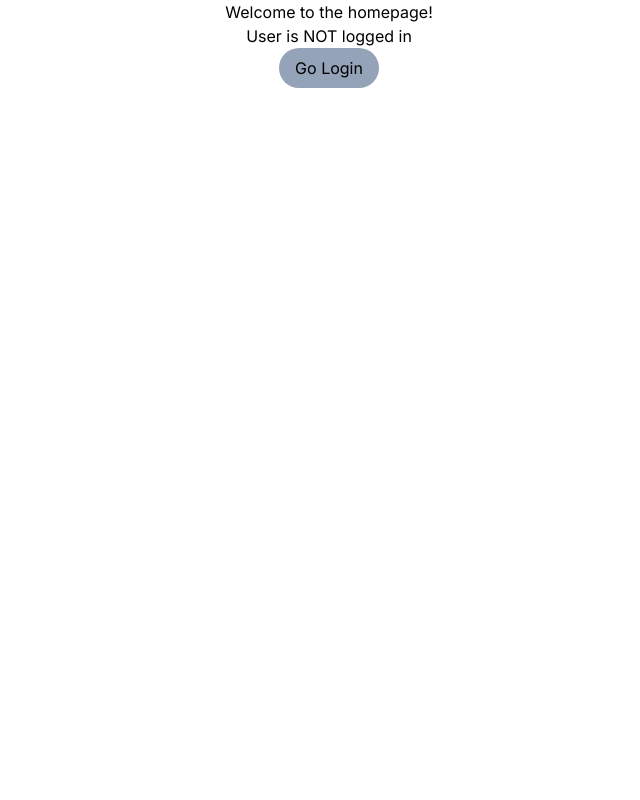
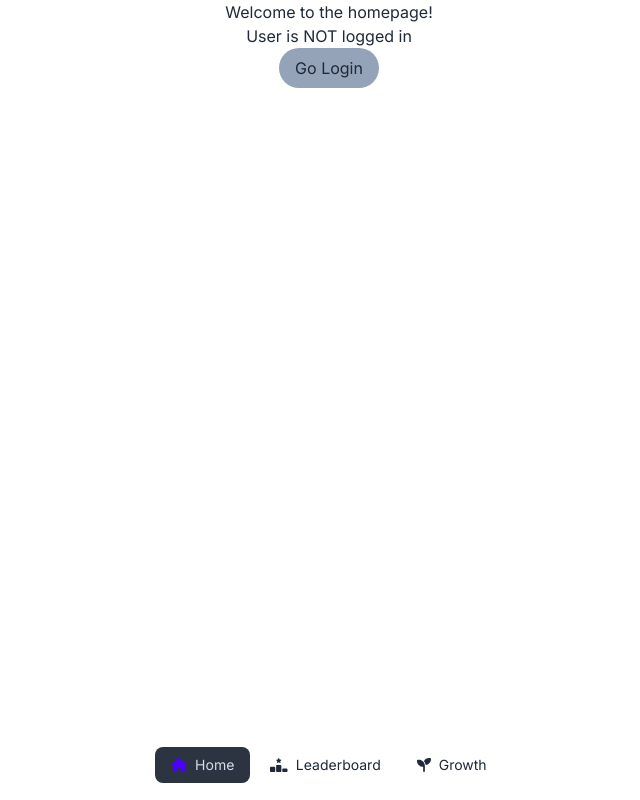
Before and after one commit to rnguyen03/2Fold-AI-Learning-Guide, a Next.js app in the folder hd2/: page / in a window 1280 px wide. Shown: the whole page, without its empty margins (311-951 px from the left). Built offline with nearby package versions, Linux system fonts and the light colour scheme; no server answers.

Commit message:
navigation bar included

```diff
--- a/hd2/package.json
+++ b/hd2/package.json
@@ -9,12 +9,18 @@
     "lint": "next lint"
   },
   "dependencies": {
+    "@fortawesome/fontawesome-svg-core": "^6.5.2",
+    "@fortawesome/free-brands-svg-icons": "^6.5.2",
+    "@fortawesome/free-regular-svg-icons": "^6.5.2",
+    "@fortawesome/free-solid-svg-icons": "^6.5.2",
+    "@fortawesome/react-fontawesome": "^0.2.1",
     "next": "14.2.3",
     "next-auth": "^5.0.0-beta.18",
     "react": "^18",
     "react-dom": "^18"
   },
   "devDependencies": {
+    "daisyui": "^4.11.1",
     "eslint": "^8",
     "eslint-config-next": "14.2.3",
     "postcss": "^8",
--- a/hd2/src/app/page.js
+++ b/hd2/src/app/page.js
@@ -1,11 +1,13 @@
 "use server";
 import { auth, signOut } from "@/lib/auth";
 import Link from "next/link";
-
+import Navbar from "@/components/navigation";
 export default async function Home() {
   const session = await auth();
 
   return (
+    <>
+    <Navbar/>
     <main className="flex flex-col gapy-y-4 justify-center items-center px-12">
       <h1>Welcome to the homepage!</h1>
       <p>User is {!session?.user && "NOT"} logged in</p>
@@ -27,5 +29,6 @@ export default async function Home() {
         </>
       )}
     </main>
+    </>
   );
 }
--- /dev/null
+++ b/hd2/src/components/navigation.js
@@ -0,0 +1,82 @@
+"use client";
+
+import Link from "next/link";
+import { FontAwesomeIcon } from "@fortawesome/react-fontawesome";
+import { faHouse } from "@fortawesome/free-solid-svg-icons/faHouse";
+import { faPowerOff } from "@fortawesome/free-solid-svg-icons/faPowerOff";
+import { faRankingStar } from "@fortawesome/free-solid-svg-icons/faRankingStar";
+import { faSeedling } from "@fortawesome/free-solid-svg-icons/faSeedling";
+import { usePathname, useRouter } from "next/navigation";
+
+
+export default function Navbar() {
+  const pathname = usePathname();
+
+
+  const isNavItemActive = (pathToCheck, actualPath) => {
+    return pathToCheck === actualPath;
+  };
+
+  return (
+    <nav className="btm-nav bg-base-100">
+      <ul className="menu menu-horizontal">
+        <li>
+          <Link
+            className={isNavItemActive("/", pathname) ? "active" : ""}
+            href="/"
+          >
+            <FontAwesomeIcon
+              icon={faHouse}
+              className={
+                isNavItemActive("/", pathname) ? "text-primary" : "neutral"
+              }
+            />
+            Home
+          </Link>
+        </li>
+
+        <li>
+          <Link
+            className={
+              isNavItemActive("/leaderboard", pathname) ? "active" : ""
+            }
+            href="/leaderboard"
+          >
+            <FontAwesomeIcon
+              icon={faRankingStar}
+              className={
+                isNavItemActive("/leaderboard", pathname)
+                  ? "text-primary"
+                  : "neutral"
+              }
+            />
+            Leaderboard
+          </Link>
+        </li>
+
+        <li>
+          <Link
+            className={isNavItemActive("/growth", pathname) ? "active" : ""}
+            href="/growth"
+          >
+            <FontAwesomeIcon
+              icon={faSeedling}
+              className={
+                isNavItemActive("/growth", pathname)
+                  ? "text-primary"
+                  : "neutral"
+              }
+            />
+            Growth
+          </Link>
+        </li>
+        {/* <li>
+          <button onClick={() => signout()}>
+            <FontAwesomeIcon icon={faPowerOff} />
+            Logout
+          </button>
+        </li> */}
+      </ul>
+    </nav>
+  );
+}
--- a/hd2/tailwind.config.js
+++ b/hd2/tailwind.config.js
@@ -1,4 +1,5 @@
 /** @type {import('tailwindcss').Config} */
+import daisyui from "daisyui";
 module.exports = {
   content: [
     "./src/pages/**/*.{js,ts,jsx,tsx,mdx}",
@@ -14,5 +15,5 @@ module.exports = {
       },
     },
   },
-  plugins: [],
+  plugins: [daisyui],
 };
```
Also changed, not shown: 1 other file (tests, documents, lock files or other folders).
